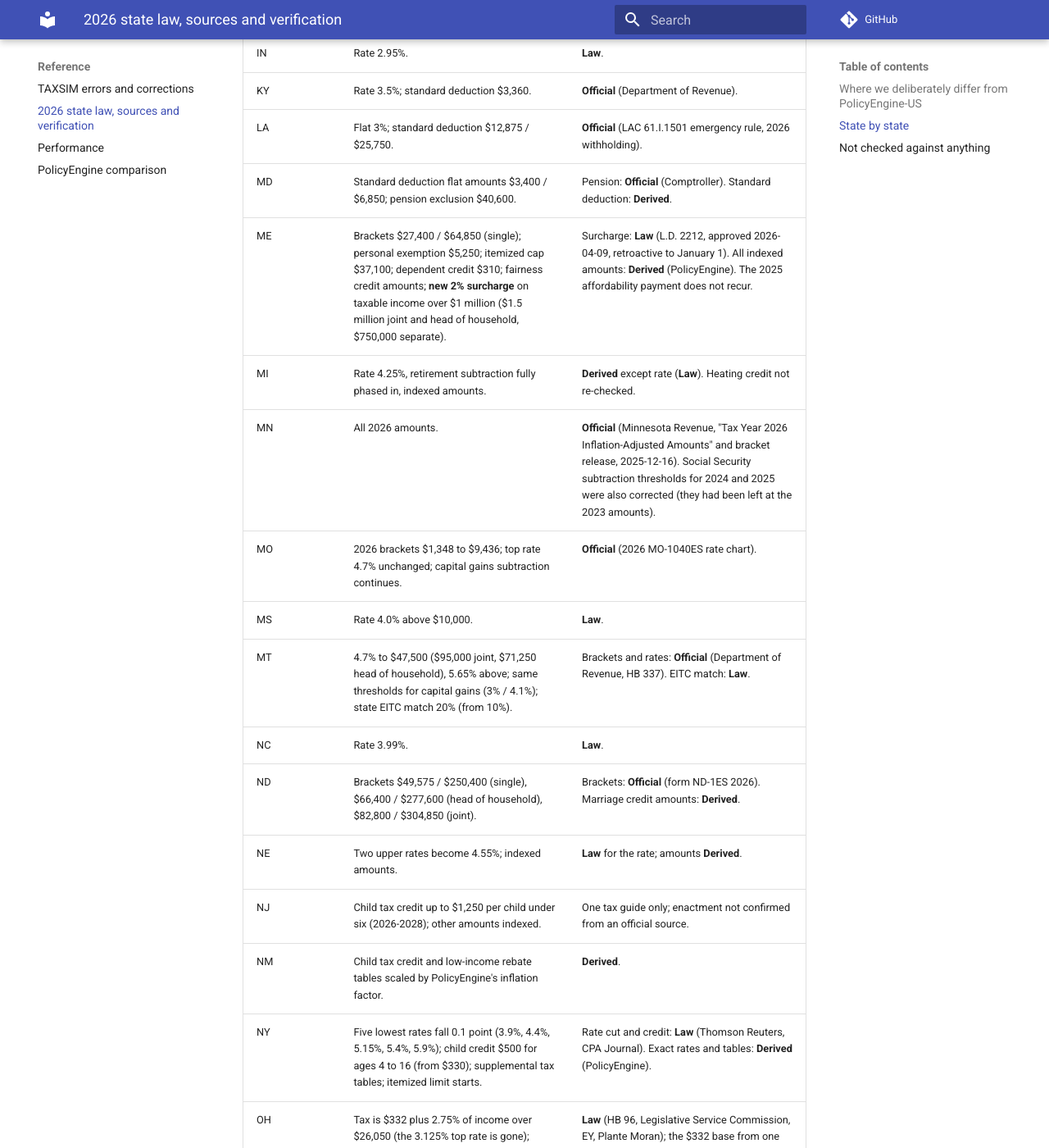
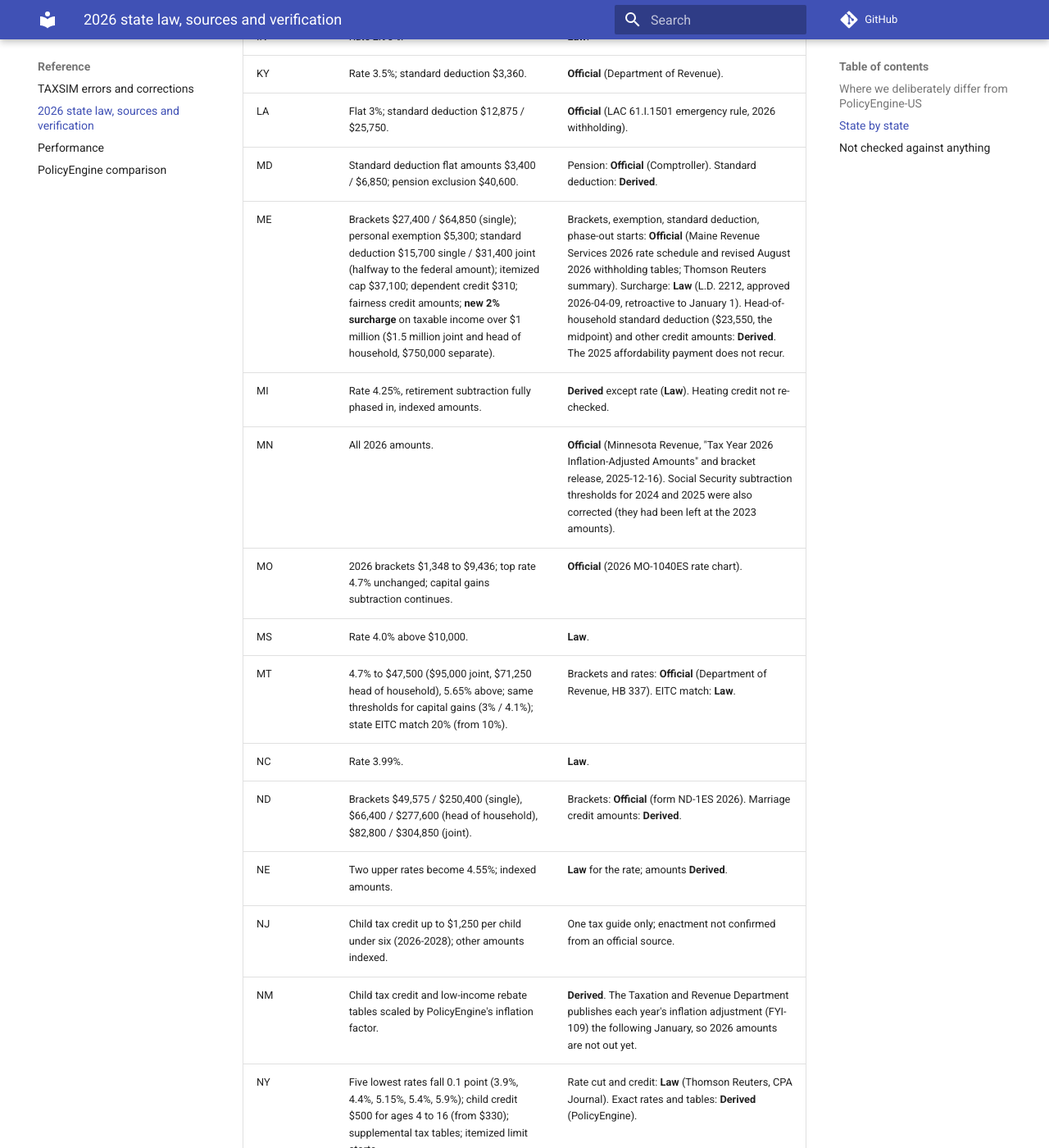
Before and after one commit to jrothbaum/taxsim_py, an MkDocs documentation site: the page built from docs/state_2026_parameters.md, in a window 1280 px wide and 1400 px high, scrolled down 2514 px. Shown: the whole window at 82% size. Built offline with MkDocs 1.6.1 and Material for MkDocs 9.7.7, drawn with Linux system fonts in a browser that asks for light colours; comment, search, counter and statistics services are not loaded; some of the changed text lies outside the part shown.

Commit message:
Verify ME and UT 2026 against state publications: Maine exemption $5,300 and half-conformity standard deduction, Utah exemption and credit phase-out
Co-Authored-By: Claude Sonnet 5.5 <noreply@anthropic.com>

```diff
--- a/docs/state_2026_parameters.md
+++ b/docs/state_2026_parameters.md
@@ -50,7 +50,7 @@ what was not. Dates are the dates of the sources, retrieved November 2026.
 | KY | Rate 3.5%; standard deduction $3,360. | **Official** (Department of Revenue). |
 | LA | Flat 3%; standard deduction $12,875 / $25,750. | **Official** (LAC 61.I.1501 emergency rule, 2026 withholding). |
 | MD | Standard deduction flat amounts $3,400 / $6,850; pension exclusion $40,600. | Pension: **Official** (Comptroller). Standard deduction: **Derived**. |
-| ME | Brackets $27,400 / $64,850 (single); personal exemption $5,250; itemized cap $37,100; dependent credit $310; fairness credit amounts; **new 2% surcharge** on taxable income over $1 million ($1.5 million joint and head of household, $750,000 separate). | Surcharge: **Law** (L.D. 2212, approved 2026-04-09, retroactive to January 1). All indexed amounts: **Derived** (PolicyEngine). The 2025 affordability payment does not recur. |
+| ME | Brackets $27,400 / $64,850 (single); personal exemption $5,300; standard deduction $15,700 single / $31,400 joint (halfway to the federal amount); itemized cap $37,100; dependent credit $310; fairness credit amounts; **new 2% surcharge** on taxable income over $1 million ($1.5 million joint and head of household, $750,000 separate). | Brackets, exemption, standard deduction, phase-out starts: **Official** (Maine Revenue Services 2026 rate schedule and revised August 2026 withholding tables; Thomson Reuters summary). Surcharge: **Law** (L.D. 2212, approved 2026-04-09, retroactive to January 1). Head-of-household standard deduction ($23,550, the midpoint) and other credit amounts: **Derived**. The 2025 affordability payment does not recur. |
 | MI | Rate 4.25%, retirement subtraction fully phased in, indexed amounts. | **Derived** except rate (**Law**). Heating credit not re-checked. |
 | MN | All 2026 amounts. | **Official** (Minnesota Revenue, "Tax Year 2026 Inflation-Adjusted Amounts" and bracket release, 2025-12-16). Social Security subtraction thresholds for 2024 and 2025 were also corrected (they had been left at the 2023 amounts). |
 | MO | 2026 brackets $1,348 to $9,436; top rate 4.7% unchanged; capital gains subtraction continues. | **Official** (2026 MO-1040ES rate chart). |
@@ -60,14 +60,14 @@ what was not. Dates are the dates of the sources, retrieved November 2026.
 | ND | Brackets $49,575 / $250,400 (single), $66,400 / $277,600 (head of household), $82,800 / $304,850 (joint). | Brackets: **Official** (form ND-1ES 2026). Marriage credit amounts: **Derived**. |
 | NE | Two upper rates become 4.55%; indexed amounts. | **Law** for the rate; amounts **Derived**. |
 | NJ | Child tax credit up to $1,250 per child under six (2026-2028); other amounts indexed. | One tax guide only; enactment not confirmed from an official source. |
-| NM | Child tax credit and low-income rebate tables scaled by PolicyEngine's inflation factor. | **Derived**. |
+| NM | Child tax credit and low-income rebate tables scaled by PolicyEngine's inflation factor. | **Derived**. The Taxation and Revenue Department publishes each year's inflation adjustment (FYI-109) the following January, so 2026 amounts are not out yet. |
 | NY | Five lowest rates fall 0.1 point (3.9%, 4.4%, 5.15%, 5.4%, 5.9%); child credit $500 for ages 4 to 16 (from $330); supplemental tax tables; itemized limit starts. | Rate cut and credit: **Law** (Thomson Reuters, CPA Journal). Exact rates and tables: **Derived** (PolicyEngine). |
 | OH | Tax is $332 plus 2.75% of income over $26,050 (the 3.125% top rate is gone); exemption and joint credit limit at $500,000. | **Law** (HB 96, Legislative Service Commission, EY, Plante Moran); the $332 base from one secondary source. |
 | OK | Rates 2.5% / 3.5% / 4.5% (three lowest rates removed). | **Law** (HB 2764). Exact bracket tops: **Derived**. |
 | OR | Standard deduction, exemption credit and the state EITC match (14%) indexed or raised. | **Derived** (PolicyEngine / statute). |
 | RI | Brackets $82,050 / $186,450; standard deduction $11,200 / $16,800 / $22,400; exemption $5,250; property tax credit maximum $715. | Standard deduction and exemption: **Official** (Tax Foundation index). Brackets: **Official** (Division of Taxation advisory ADV 2025-22). Property tax credit maximum ($715): **Derived**; the advisory only gives $700 for 2025. |
 | SC | 1.99% to $30,000 and 5.21% above; new state deduction ($15,000 / $22,500 / $30,000, phased out over $55,000 to $110,000 of income); state EITC capped at $200. | **Law** (H. 4216, signed 2026-03-30). Phase-out start and widths: **Derived**. |
-| UT | Rate 4.45%; taxpayer credit $2,159; child credit phase-out starts $49,000 / $61,000. | Rate: **Law** (S.B. 60). Credit amounts: **Derived**. |
+| UT | Rate 4.45%; personal exemption $2,167 per dependent; taxpayer credit phase-out starts $18,696 / $28,045 / $37,392; child credit phase-out starts $49,000 / $61,000. | Rate, exemption and phase-out starts: **Official** (draft 2026 TC-40; may change before final). Child credit thresholds: **Law** (H.B. 290, Bloomberg Government). |
 | VT | Standard deduction and exemption indexed. | **Derived**. |
 | WI | Standard deduction and brackets indexed. | **Derived**. |
 | WV | Rates cut about 5% (top rate 4.58%); Social Security fully exempt. | **Law** (S.B. 392, effective retroactively to January 1). Individual bracket rates **Derived**. |
--- a/src/taxsim_py/parameters/states/me/income_tax.yaml
+++ b/src/taxsim_py/parameters/states/me/income_tax.yaml
@@ -91,6 +91,10 @@ standard_deduction_single_and_hoh:
 standard_deduction_nonconforming:
   2024: {single: 14600, married_joint: 29200, head_of_household: 21900, married_separate: 14600, aged_single: 1950, aged_married: 1550}
   2025: {single: 15000, married_joint: 30000, head_of_household: 22500, married_separate: 15000, aged_single: 2000, aged_married: 1600}
+  # 2026: halfway to the federal amount (MRS revised 2026 withholding tables, August 2026:
+  # $15,700 single, $31,400 joint). Head of household is the midpoint of the 2025 Maine
+  # and 2026 federal amounts; not stated in the sources found.
+  2026: {single: 15700, married_joint: 31400, head_of_household: 23550, married_separate: 15700, aged_single: 2050, aged_married: 1650}
 # The TAXSIM build, on a federal itemizing pass from 2021, uses the 2021 federal standard deduction
 # (plus an amount per taxpayer 65 or older) and caps itemized property tax and mortgage interest here.
 taxsim_itemizing_standard_deduction:
@@ -139,7 +143,7 @@ phaseout_index: {2018: 1.0, 2019: 1.018, 2020: 1.03625, 2021: 1.048125, 2022: 1.
 # on separate returns) above the start (times `phaseout_index`), none for
 # dependent filers. Source for 2022 on: PolicyEngine-US
 # gov.states.me.tax.income.deductions.personal_exemption.
-personal_exemption: {1977: 1000, 1978: 1200, 1979: 1000, 1988: 0, 1989: 2000, 1993: 2100, 1997: 2150, 1998: 2400, 1999: 2750, 2000: 2850, 2013: null, 2018: 4150, 2019: 4200, 2020: 4300, 2022: 4450, 2023: 4700, 2024: 5000, 2025: 5150, 2026: 5250}
+personal_exemption: {1977: 1000, 1978: 1200, 1979: 1000, 1988: 0, 1989: 2000, 1993: 2100, 1997: 2150, 1998: 2400, 1999: 2750, 2000: 2850, 2013: null, 2018: 4150, 2019: 4200, 2020: 4300, 2022: 4450, 2023: 4700, 2024: 5000, 2025: 5150, 2026: 5300}
 exemption_phaseout_start:
   2018: {single: 266700, married_joint: 320000, head_of_household: 293350, married_separate: 160000}
   2022: {single: 286200, married_joint: 343400, married_separate: 171700, head_of_household: 314800}
--- a/src/taxsim_py/parameters/states/ut/income_tax.yaml
+++ b/src/taxsim_py/parameters/states/ut/income_tax.yaml
@@ -104,7 +104,7 @@ taxpayer_credit_phaseout_threshold:
   2023: {single: 16742, married_joint: 33484, married_separate: 16742, head_of_household: 25114}
   2024: {single: 17652, married_joint: 35304, married_separate: 17652, head_of_household: 26478}
   2025: {single: 18213, married_joint: 36426, married_separate: 18213, head_of_household: 27320}
-  2026: {single: 18626, married_joint: 37252, married_separate: 18626, head_of_household: 27940}
+  2026: {single: 18696, married_joint: 37392, married_separate: 18696, head_of_household: 28045}
 # TAXSIM's 2022 thresholds use an index of 1.299 (the statute's amounts are 15,548 and so on); its 2025 thresholds are the
 # 2008 amounts times 1.5177 (the statute's amounts are rounded up).
 taxsim_taxpayer_credit_phaseout_threshold:
@@ -141,7 +141,7 @@ taxpayer_credit_index:
   2020: 1.2399
   2021: 1.258
   2022: 1.0
-taxpayer_credit_personal_exemption: {2022: 1802, 2023: 1941, 2024: 2046, 2025: 2111, 2026: 2159}
+taxpayer_credit_personal_exemption: {2022: 1802, 2023: 1941, 2024: 2046, 2025: 2111, 2026: 2167}
 # Retirement credit per qualifying taxpayer (2008-2021 65 or older; from 2022 at
 # least `retirement_credit_age`), less a share of AGI over the phaseout start.
 # 2008-2021 plus a share of taxable Social Security up to an amount per taxpayer
```
Also changed, not shown: docs/pending_issues.md (+1 -1 lines).
